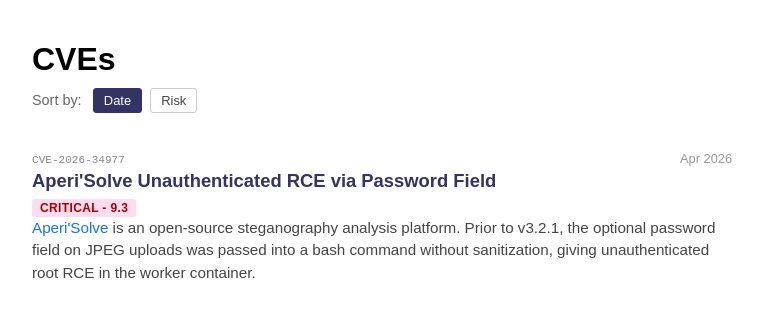
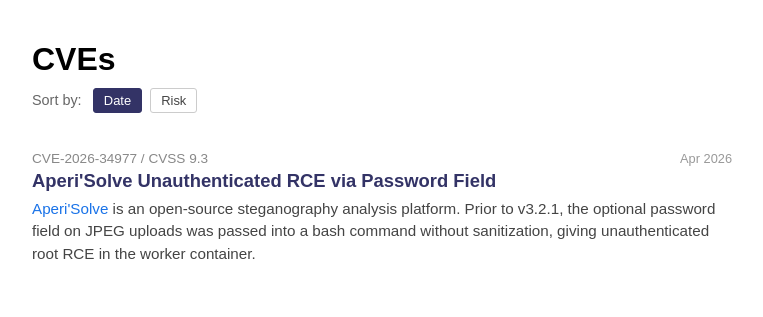
Before and after one commit to KhaelK138/KhaelK138.github.io, a Jekyll site: the page cves.html, which Jekyll copies as it is, in a window 1280 px wide. Shown: the top 317 px of the page, without its empty margins (258-1021 px from the left). Built offline with Jekyll 4.4.1, drawn with Linux system fonts in a browser that asks for light colours.

Commit message:
fixed fonts, changed to slash

```diff
--- a/cves.html
+++ b/cves.html
@@ -12,6 +12,7 @@
       margin: auto;
       padding: 20px;
     }
+    button, input, select, textarea { font-family: inherit; }
     h1 { margin-bottom: 0.3em; }
     a { color: #1a73e8; text-decoration: none; }
     a:hover { text-decoration: underline; }
@@ -49,7 +50,6 @@
       margin-bottom: 4px;
     }
     .cve-id {
-      font-family: monospace;
       font-size: 0.85em;
       color: #888;
     }
@@ -100,27 +100,24 @@
 
   <!--
   To add a new CVE, copy this block and fill in the details.
-  Set data-risk to a number (5=critical, 4=high, 3=medium, 2=low, 1=info).
-  Set data-date to YYYY-MM-DD.
+  Set data-risk to the CVSS score (e.g. 9.3). Set data-date to YYYY-MM-DD.
 
-  <div class="cve-entry" data-risk="4" data-date="2026-01-15">
+  <div class="cve-entry" data-risk="7.5" data-date="2026-01-15">
     <div class="cve-header">
-      <span class="cve-id">CVE-XXXX-XXXXX</span>
+      <span class="cve-id">CVE-XXXX-XXXXX — CVSS 7.5</span>
       <span class="cve-date">Jan 2026</span>
     </div>
     <div class="cve-title">Vulnerability Title</div>
-    <span class="risk risk-high">High</span>
     <div class="cve-description">Description of the vulnerability.</div>
   </div>
   -->
 
-  <div class="cve-entry" data-risk="5" data-date="2026-04-06">
+  <div class="cve-entry" data-risk="9.3" data-date="2026-04-06">
     <div class="cve-header">
-      <span class="cve-id">CVE-2026-34977</span>
+      <span class="cve-id">CVE-2026-34977 / CVSS 9.3</span>
       <span class="cve-date">Apr 2026</span>
     </div>
     <div class="cve-title">Aperi'Solve Unauthenticated RCE via Password Field</div>
-    <span class="risk risk-critical">Critical - 9.3</span>
     <div class="cve-description">
       <a href="https://aperisolve.com">Aperi'Solve</a> is an open-source steganography analysis platform. Prior to v3.2.1, the optional password field on JPEG uploads was passed into a bash command without sanitization, giving unauthenticated root RCE in the worker container.
     </div>
```
Also changed, not shown: other parts of cves.html (+4 -3 lines).
